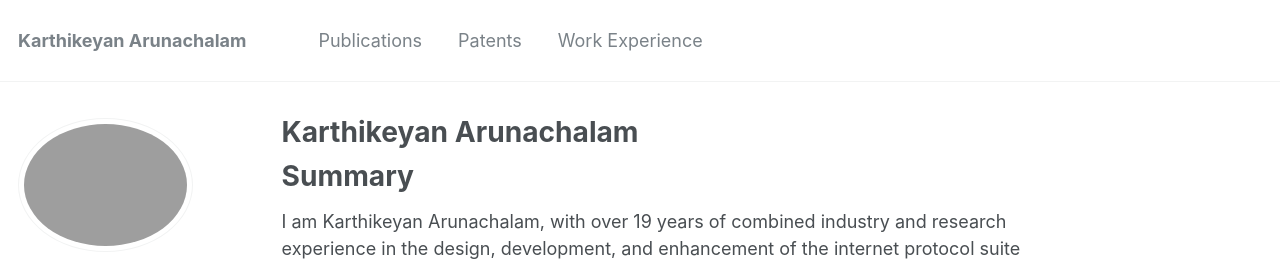
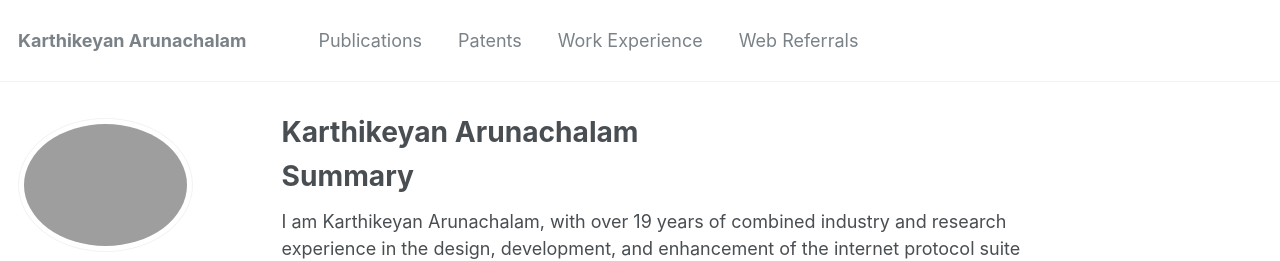
Before and after one commit to karthikeyansct/karthikeyansct.github.io, a Jekyll site: the page built from _pages/about.md, in a window 1280 px wide and 980 px high. Shown: the top 261 px of the window. Built offline with Jekyll 4.4.1, drawn with Linux system fonts in a browser that asks for light colours; some web fonts are replaced.

Commit message:
Update navigation.yml

```diff
--- a/_data/navigation.yml
+++ b/_data/navigation.yml
@@ -8,3 +8,6 @@ main:
 
   - title: "Work Experience"
     url: /cv/
+
+  - title: "Web Referrals"
+    url: /web-referral/
```
